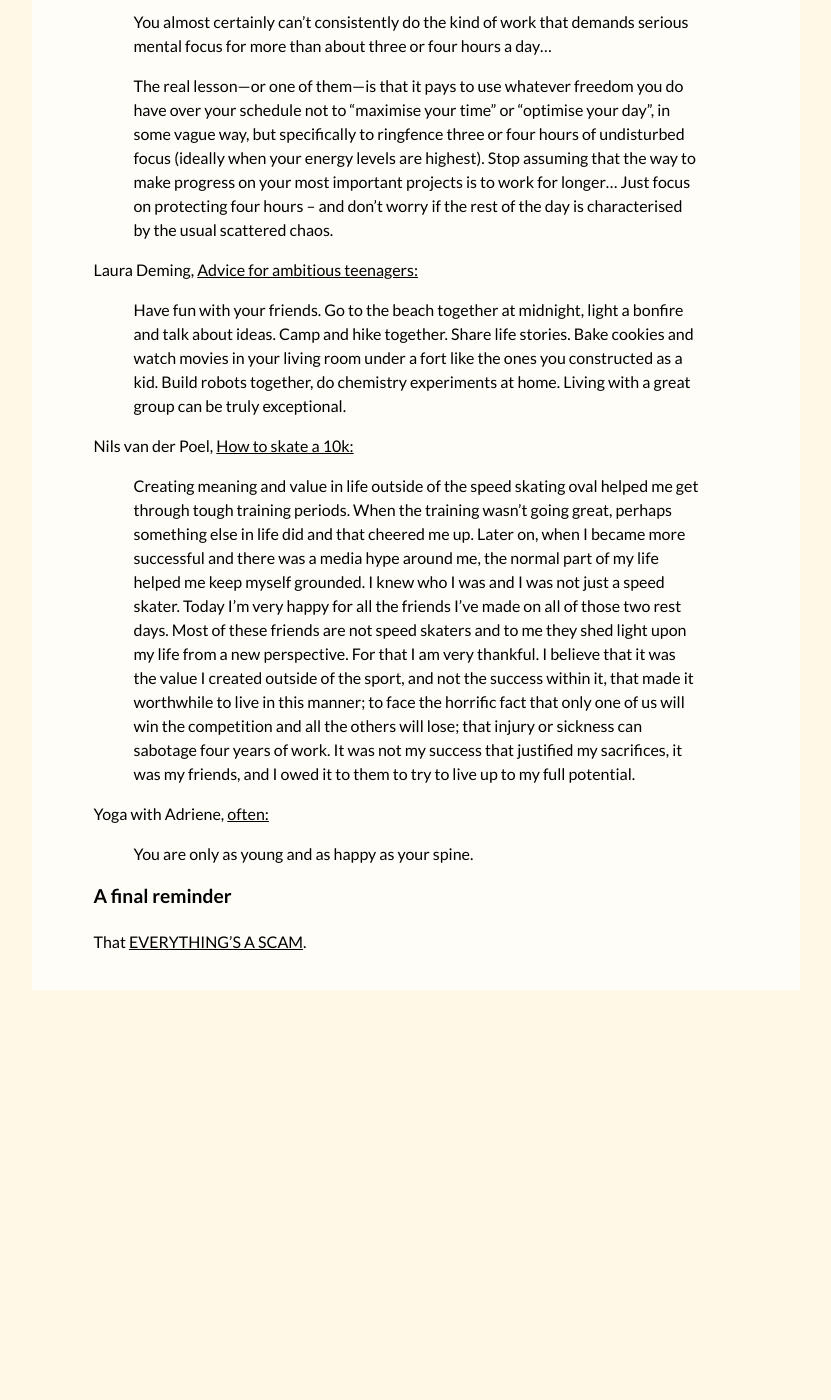
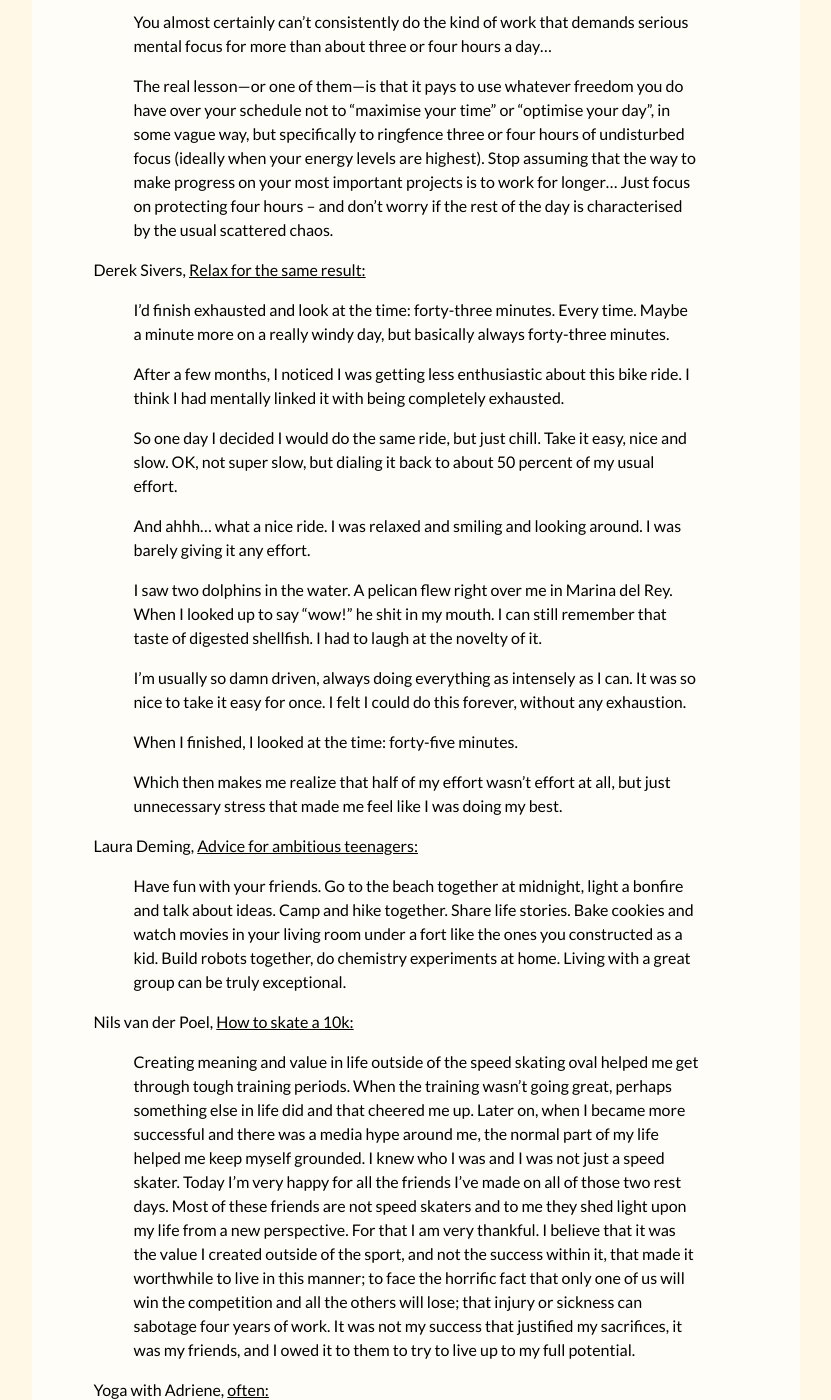
Before and after one commit to ZhengdongWang/zhengdongwang.com, a Jekyll site: the page built from productivity.md, in a window 1280 px wide and 1400 px high, scrolled down 13848 px. Shown: the whole window, without its empty margins (224-1055 px from the left). Built offline with Jekyll 4.4.1, drawn with Linux system fonts in a browser that asks for light colours; some web fonts are replaced; before the commit the page ends 14858 px from its top, so only the background shows below that.

Commit message:
bluebook turner

```diff
--- a/productivity.md
+++ b/productivity.md
@@ -66,6 +66,7 @@
 {% capture mckenzie %}Patrick McKenzie, [What Working at Stripe Has Been Like:](https://www.kalzumeus.com/2020/10/09/four-years-at-stripe){% endcapture %}
 {% capture murakami %}Haruki Murakami, [What I Talk About When I Talk About Running:](https://www.goodreads.com/book/show/2195464.What_I_Talk_About_When_I_Talk_About_Running){% endcapture %}
 {% capture nielsen %}Michael Nielsen, [Principles of Effective Research:](https://michaelnielsen.org/blog/principles-of-effective-research){% endcapture %}
+{% capture sivers %}Derek Sivers, [Relax for the same result:](https://sive.rs/relax){% endcapture %}
 {% capture van_der_poel %}Nils van der Poel, [How to skate a 10k:](https://www.howtoskate.se/){% endcapture %}
 {% capture wallace %}David Foster Wallace, [The String Theory:](https://www.esquire.com/sports/a5151/the-string-theory-david-foster-wallace){% endcapture %}
 {% capture weinberg %}Steven Weinberg, [Four golden lessons:](https://www.nature.com/articles/426389a){% endcapture %}
@@ -311,6 +312,24 @@
 
 > The real lesson---or one of them---is that it pays to use whatever freedom you do have over your schedule not to "maximise your time" or "optimise your day", in some vague way, but specifically to ringfence three or four hours of undisturbed focus (ideally when your energy levels are highest). Stop assuming that the way to make progress on your most important projects is to work for longer... Just focus on protecting four hours – and don't worry if the rest of the day is characterised by the usual scattered chaos.
 
+{{ sivers }}
+
+> I’d finish exhausted and look at the time: forty-three minutes. Every time. Maybe a minute more on a really windy day, but basically always forty-three minutes.
+
+> After a few months, I noticed I was getting less enthusiastic about this bike ride. I think I had mentally linked it with being completely exhausted.
+
+> So one day I decided I would do the same ride, but just chill. Take it easy, nice and slow. OK, not super slow, but dialing it back to about 50 percent of my usual effort.
+
+> And ahhh… what a nice ride. I was relaxed and smiling and looking around. I was barely giving it any effort.
+
+> I saw two dolphins in the water. A pelican flew right over me in Marina del Rey. When I looked up to say “wow!” he shit in my mouth. I can still remember that taste of digested shellfish. I had to laugh at the novelty of it.
+
+> I’m usually so damn driven, always doing everything as intensely as I can. It was so nice to take it easy for once. I felt I could do this forever, without any exhaustion.
+
+> When I finished, I looked at the time: forty-five minutes.
+
+> Which then makes me realize that half of my effort wasn’t effort at all, but just unnecessary stress that made me feel like I was doing my best.
+
 {{ deming }}
 
 > Have fun with your friends. Go to the beach together at midnight, light a bonfire and talk about ideas. Camp and hike together. Share life stories. Bake cookies and watch movies in your living room under a fort like the ones you constructed as a kid. Build robots together, do chemistry experiments at home. Living with a great group can be truly exceptional.
```
Also changed, not shown: other parts of productivity.md (+2 -0 lines).
